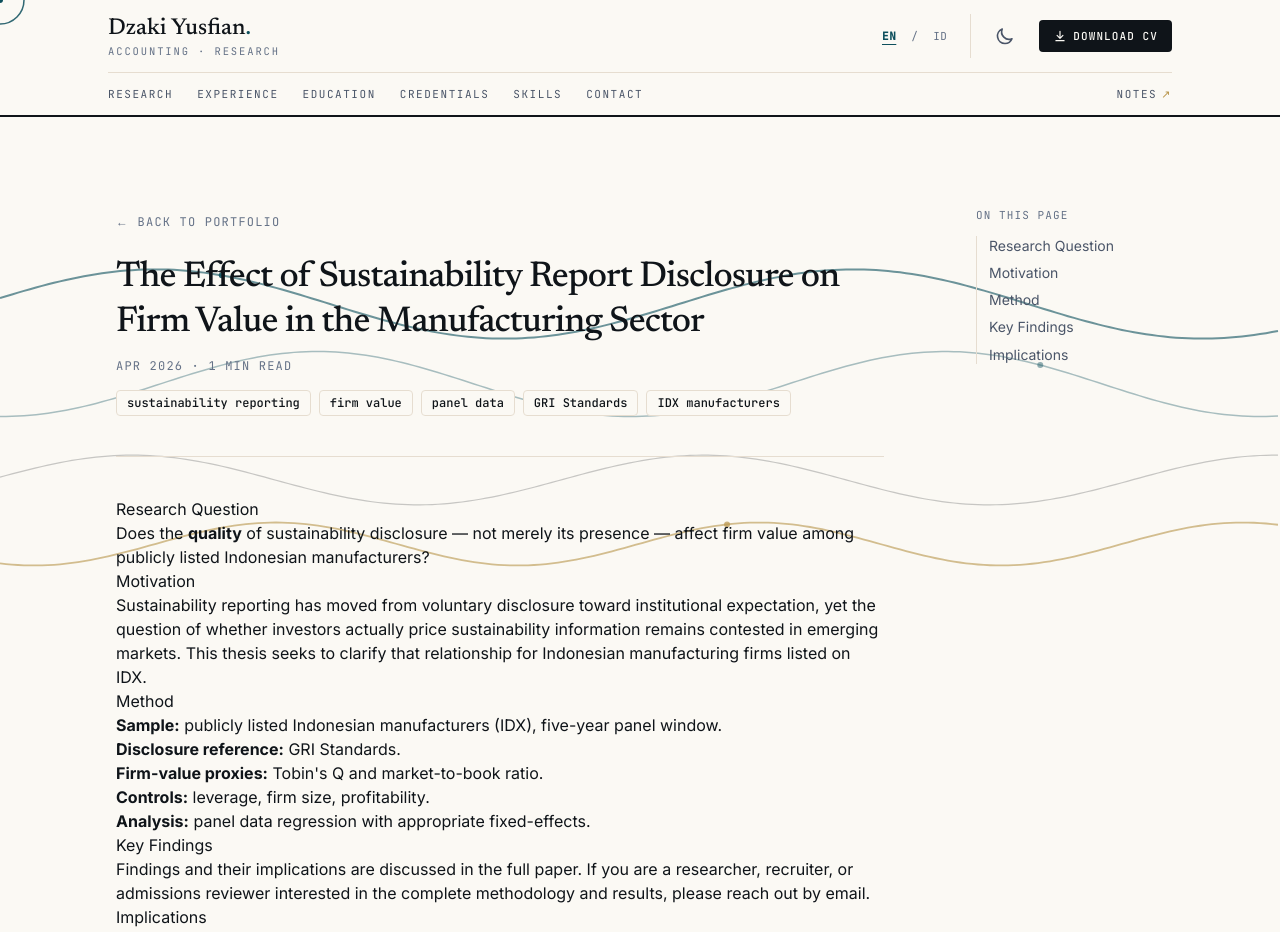
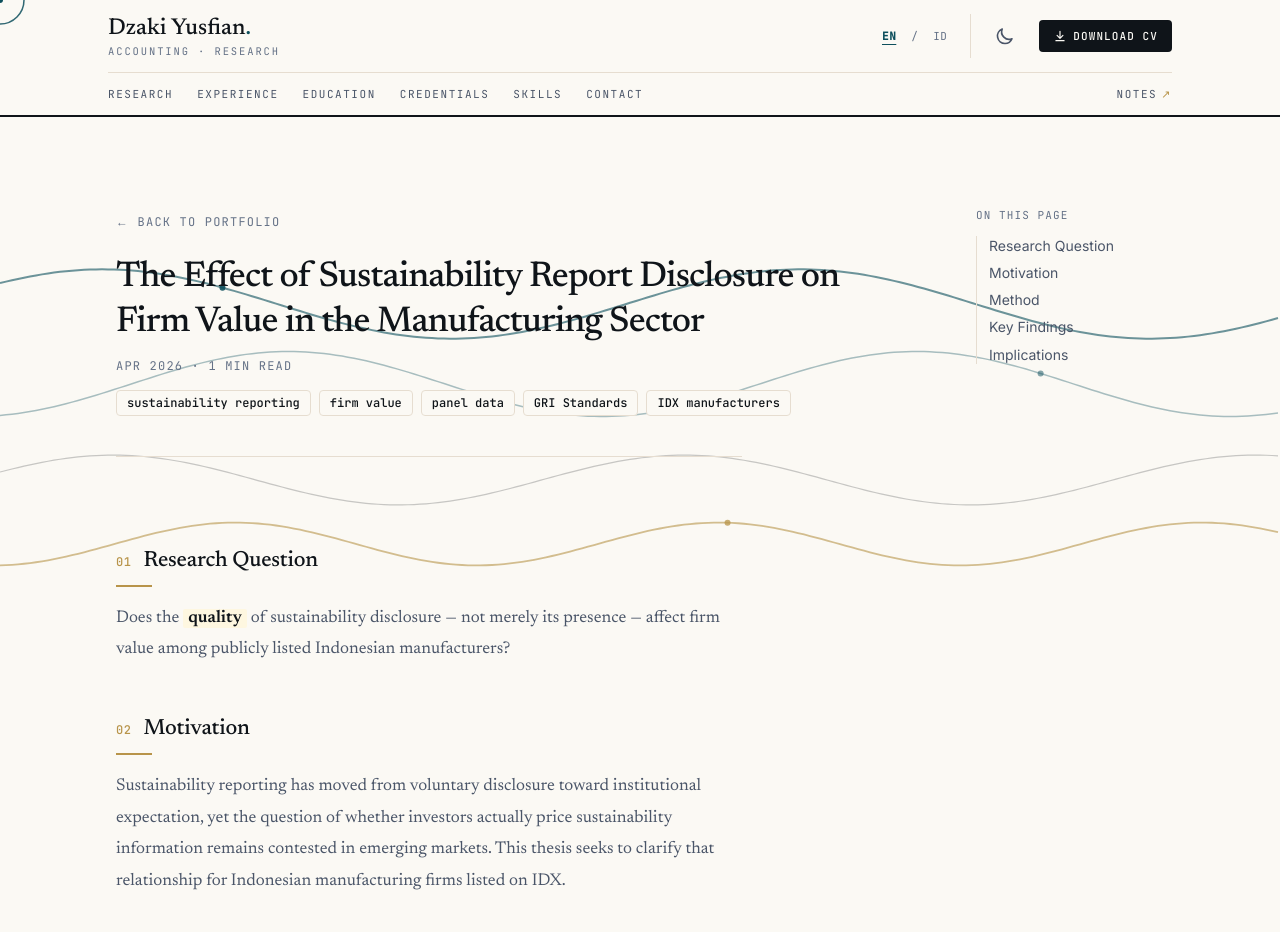
Before and after one commit to DMY-cmyk/Proffesional_Portfolio, a Next.js app: page /research/sustainability-reporting-firm-value in a window 1280 px wide. Shown: the top 932 px of the page. Built offline with nearby package versions, Linux system fonts and the light colour scheme.

Commit message:
feat(research): article-body typography on research detail page

```diff
--- a/src/app/research/[slug]/page.tsx
+++ b/src/app/research/[slug]/page.tsx
@@ -128,7 +128,7 @@ export default async function ResearchDetailPage({ params }: PageProps) {
             </details>
           )}
 
-          <div className="mt-10 border-t border-border pt-10 prose prose-neutral dark:prose-invert max-w-none prose-headings:font-display prose-headings:font-medium prose-a:text-accent prose-strong:text-foreground">
+          <div className="article-body mt-10 border-t border-border pt-10">
             <MDXRemote source={research.content} components={mdxComponents} />
           </div>
 
```
Also changed, not shown: 1 other file (tests, documents, lock files or other folders).
